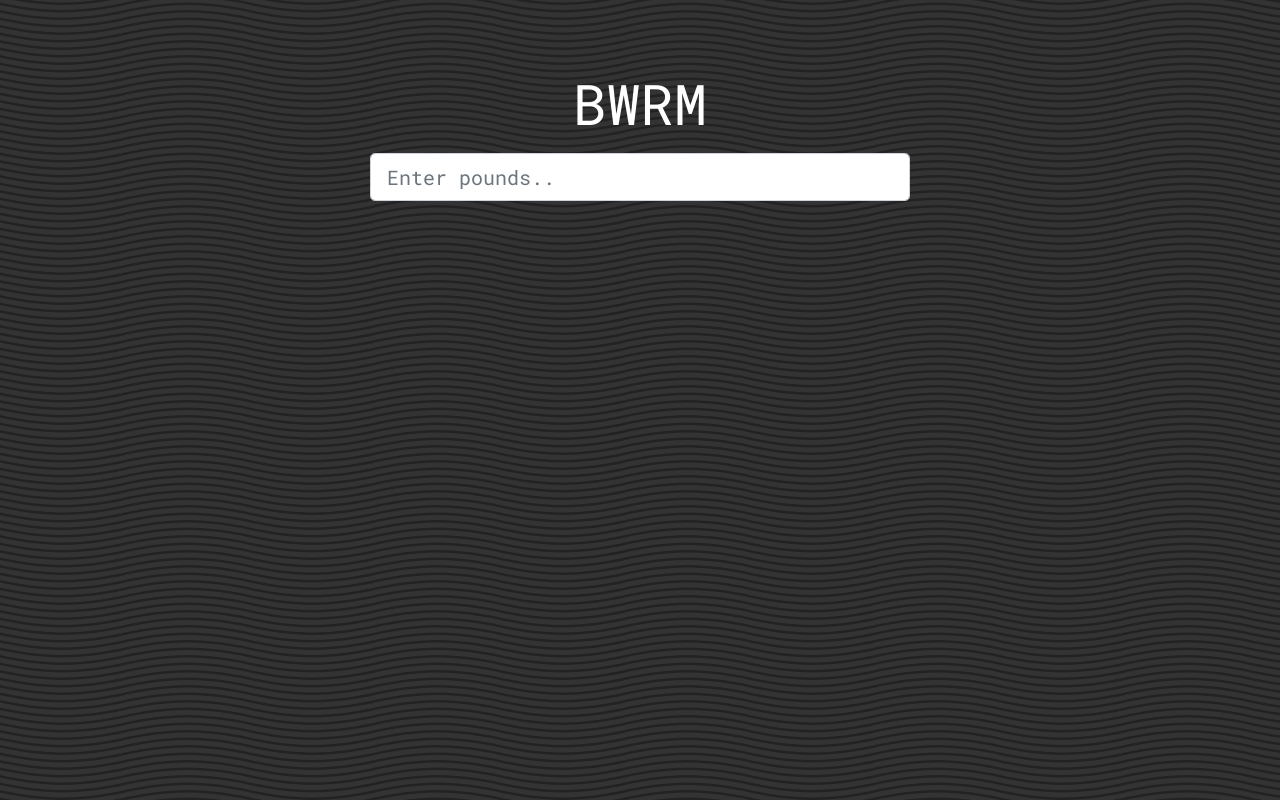
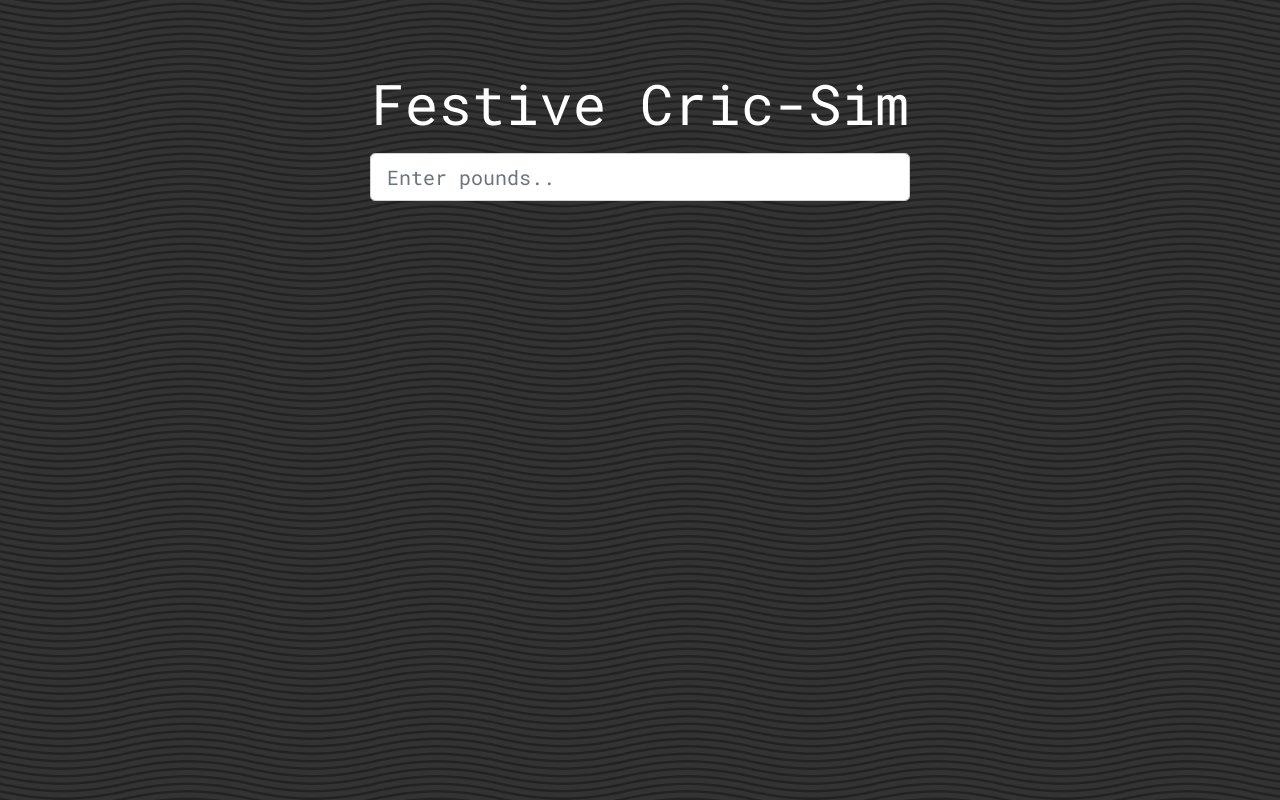
Before and after one commit to andrewbwrm/Festive-CricSim, a plain HTML site: page index.html in a window 1280 px wide. Drawn offline with nearby package versions, Linux system fonts and the light colour scheme.

Commit message:
Update index.html with Festive CricSim title

```diff
--- a/index.html
+++ b/index.html
@@ -20,7 +20,7 @@
     <div class="row">
       <div class="col-md-6 offset-md-3">
         <h1 class="display-4 text-center mb-3">
-          BWRM
+          Festive Cric-Sim
         </h1>
         <form>
           <div class="form-group">
```
